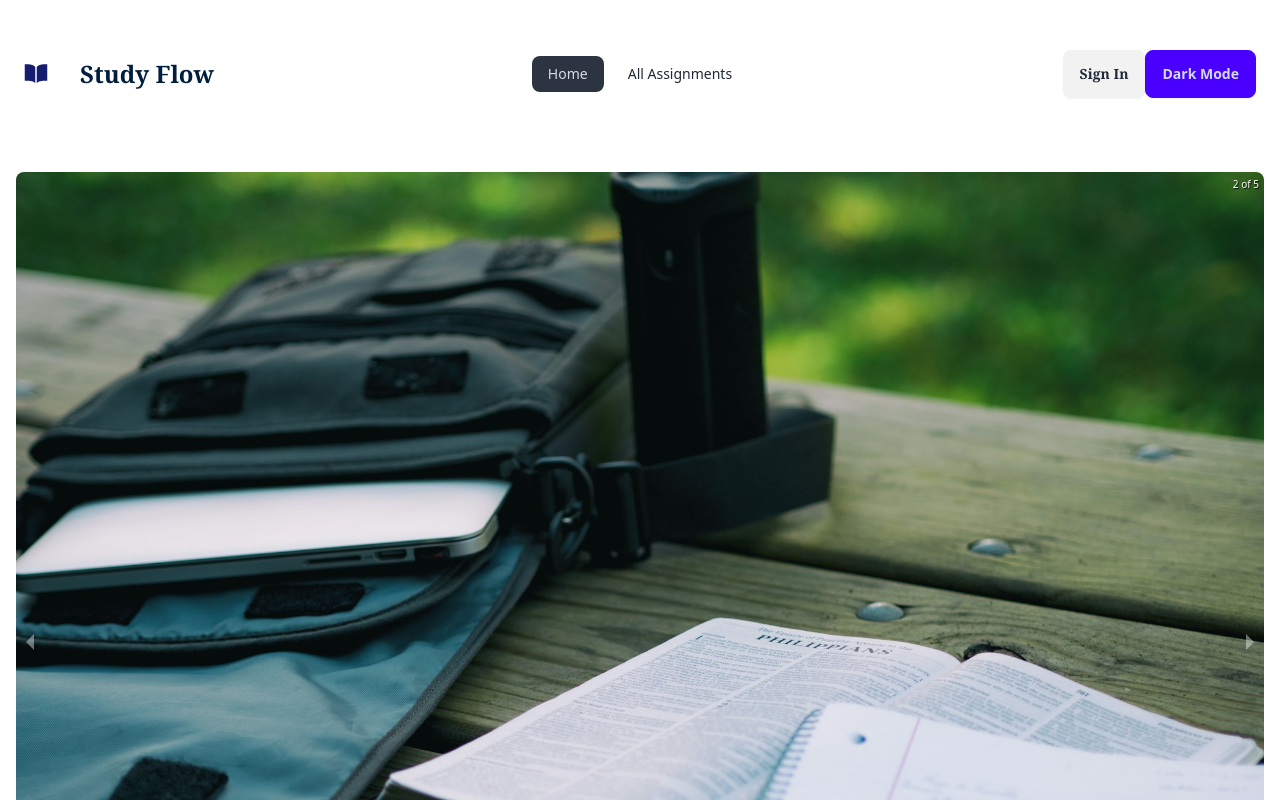
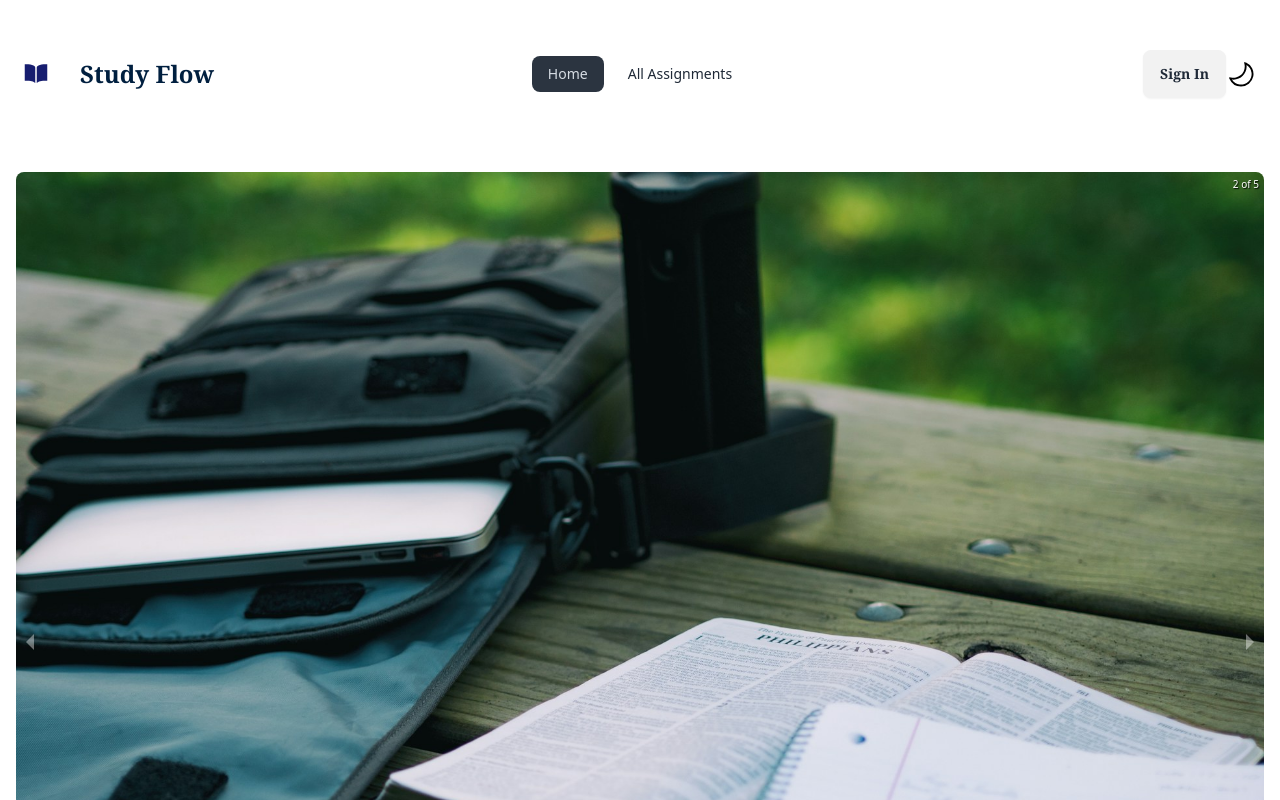
Before and after one commit to Sohelrana2815/study-flow-client, a React (Vite) app: page / in a window 1280 px wide. Shown: the top 800 px of the page. Built offline with nearby package versions, Linux system fonts and the light colour scheme; no server answers.

Commit message:
dark mode and light mode toggle button

```diff
--- a/src/Shared/Navbar/Navbar.jsx
+++ b/src/Shared/Navbar/Navbar.jsx
@@ -3,6 +3,8 @@ import { IoBookSharp, IoMenuSharp } from "react-icons/io5";
 import useAuth from "../../Hooks/useAuth";
 import Swal from "sweetalert2";
 import useTheme from "../../Hooks/useTheme";
+import { LuSun } from "react-icons/lu";
+import { GoMoon } from "react-icons/go";
 const Navbar = () => {
   const { logout, user, loading } = useAuth();
   const { isDarkMode, toggleDarkMode } = useTheme();
@@ -123,6 +125,7 @@ const Navbar = () => {
                   <li>
                     <NavLink to="about">404 Page</NavLink>
                   </li>
+
                   <li>
                     <a
                       className="hover:bg-gradient-to-r from-[#C62E2E] to-[#4b0082] hover:text-white"
@@ -140,8 +143,19 @@ const Navbar = () => {
               <button className="font-serif btn">Sign In</button>
             </Link>
           )}
-          <button onClick={toggleDarkMode} className="btn btn-primary">
-            {isDarkMode ? "Light Mode" : "Dark Mode"}
+          <button
+            className="dark:text-white text-black"
+            onClick={toggleDarkMode}
+          >
+            {/* this hidden checkbox controls the state */}
+
+            {isDarkMode ? (
+              // sun icon
+              <LuSun className="text-4xl" />
+            ) : (
+              // moon icon
+              <GoMoon className="text-3xl" />
+            )}
           </button>
         </div>
       </div>
```
